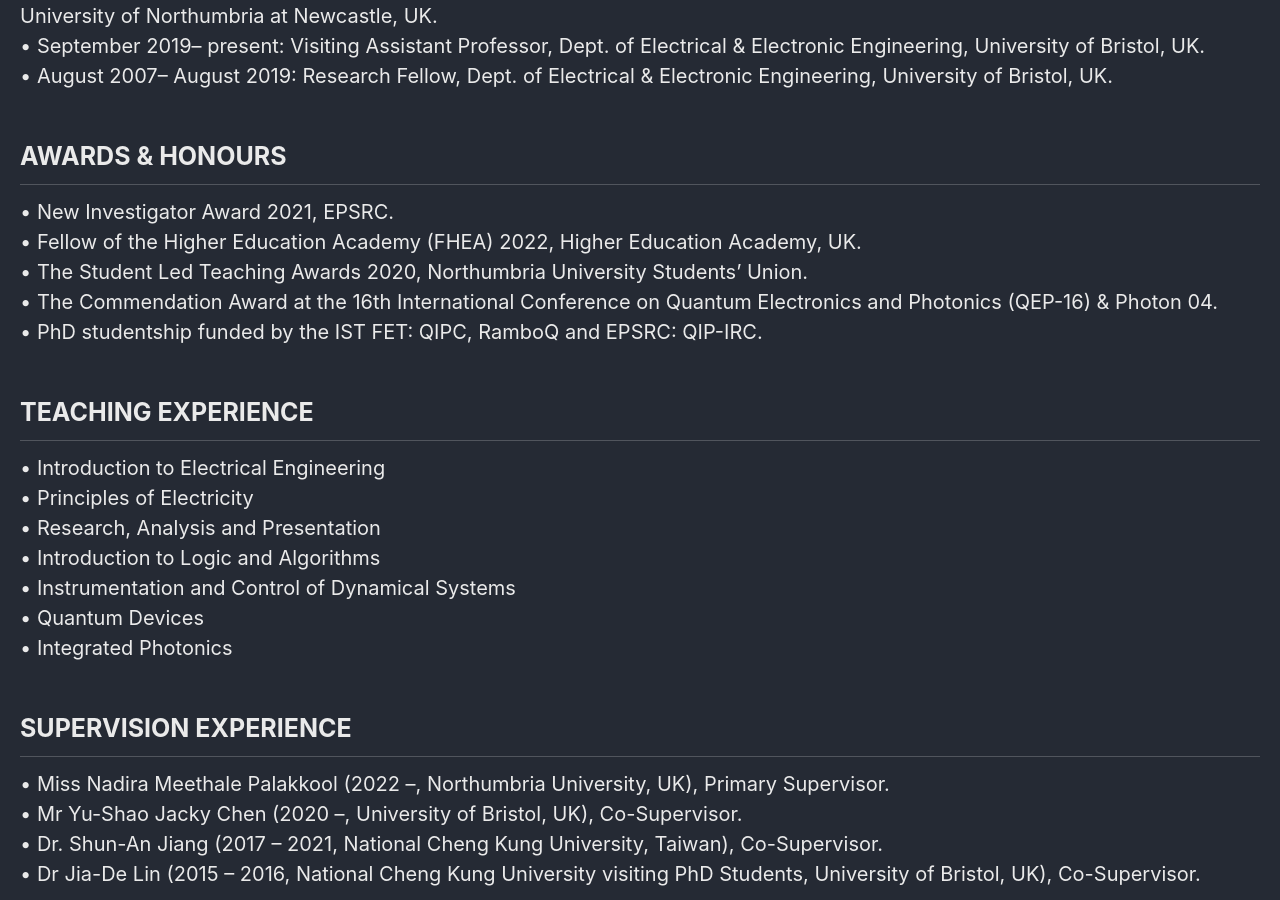
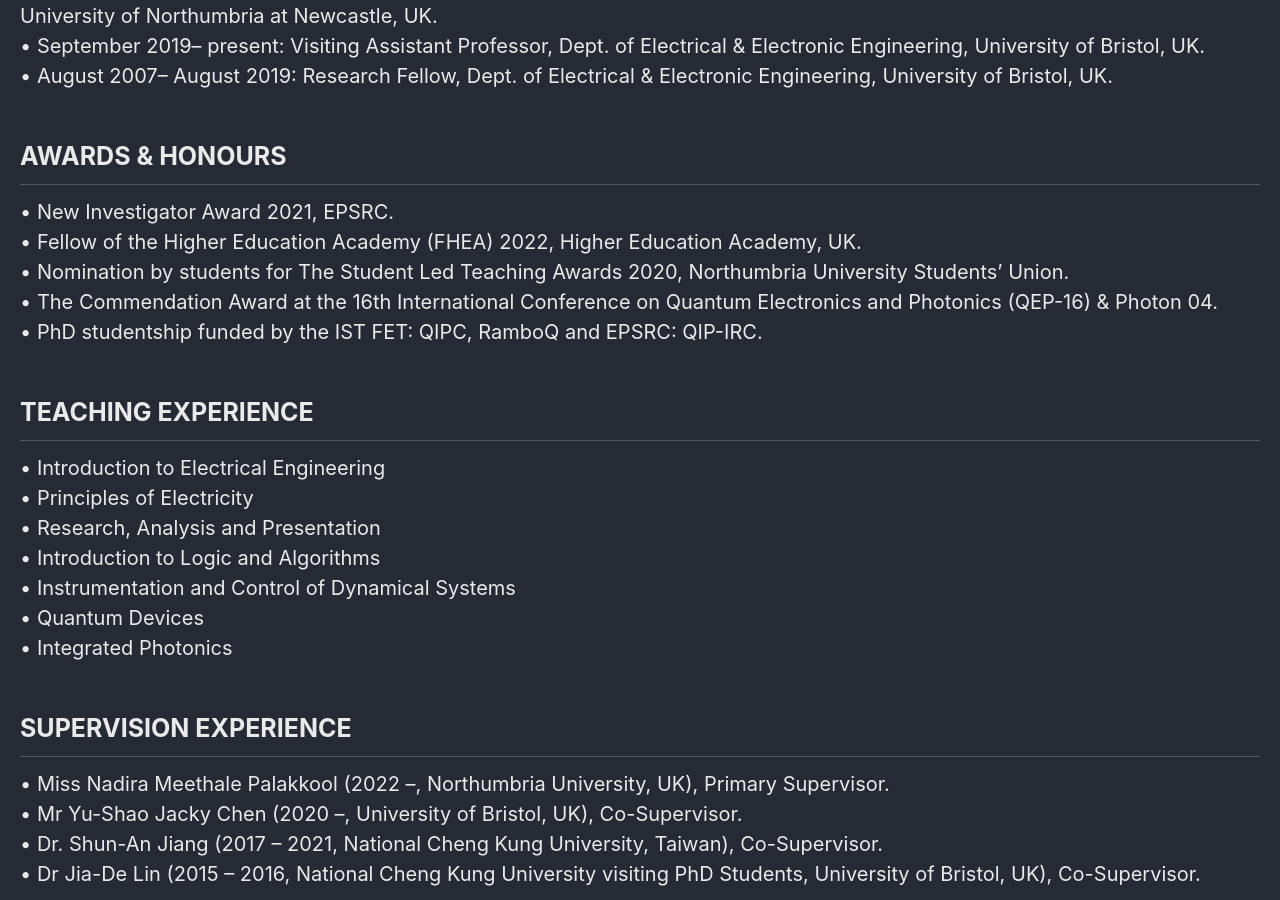
Before and after one commit to qubits/nanophotonicenglab.github.io, a Jekyll site: the page built from _pages/Y-L-Daniel-Ho.md, in a window 1280 px wide and 900 px high, scrolled down 745 px. Built offline with Jekyll 4.4.1, drawn with Linux system fonts in a browser that asks for light colours; cached includes are drawn as plain includes.

Commit message:
Update Y-L-Daniel-Ho.md

```diff
--- a/_pages/Y-L-Daniel-Ho.md
+++ b/_pages/Y-L-Daniel-Ho.md
@@ -31,7 +31,7 @@ Detailed profile
 ## AWARDS & HONOURS
 •	New Investigator Award 2021, EPSRC.<br>
 •	Fellow of the Higher Education Academy (FHEA) 2022, Higher Education Academy, UK.<br>
-•	The Student Led Teaching Awards 2020, Northumbria University Students' Union.<br>
+•	Nomination by students for The Student Led Teaching Awards 2020, Northumbria University Students' Union.<br>
 •	The Commendation Award at the 16th International Conference on Quantum Electronics and Photonics (QEP-16) & Photon 04.<br>
 •	PhD studentship funded by the IST FET: QIPC, RamboQ and EPSRC: QIP-IRC.<br>
 ## TEACHING EXPERIENCE
```
